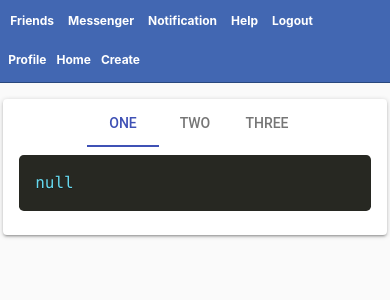
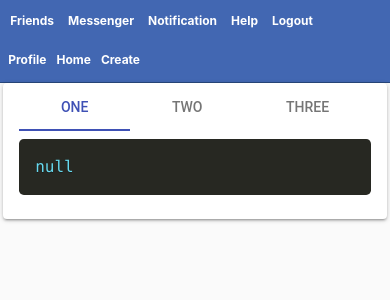
Before and after one commit to raikusy/react-pwa-demo, a React (Create React App) app: page / in a window 390 px wide. Shown: the top 300 px of the page. Built offline with nearby package versions, Linux system fonts and the light colour scheme; no server answers; the HTML template or start-up script is replaced by a standard one.

Commit message:
Fix: full-width tab & mobile-header: margin-bottom

```diff
--- a/src/components/Contents.js
+++ b/src/components/Contents.js
@@ -69,6 +69,7 @@ class Contents extends Component {
             indicatorColor="primary"
             textColor="primary"
             centered
+            variant="fullWidth"
           >
             <Tab label="One" />
             <Tab label="Two" />
--- a/src/components/Header.css
+++ b/src/components/Header.css
@@ -143,6 +143,9 @@
 }
 
 @media (min-width: 320px) and (max-width: 480px) {
+  .Header {
+    margin-bottom: 0;
+  }
   .sub-menu-left {
     display: none;
   }
```
